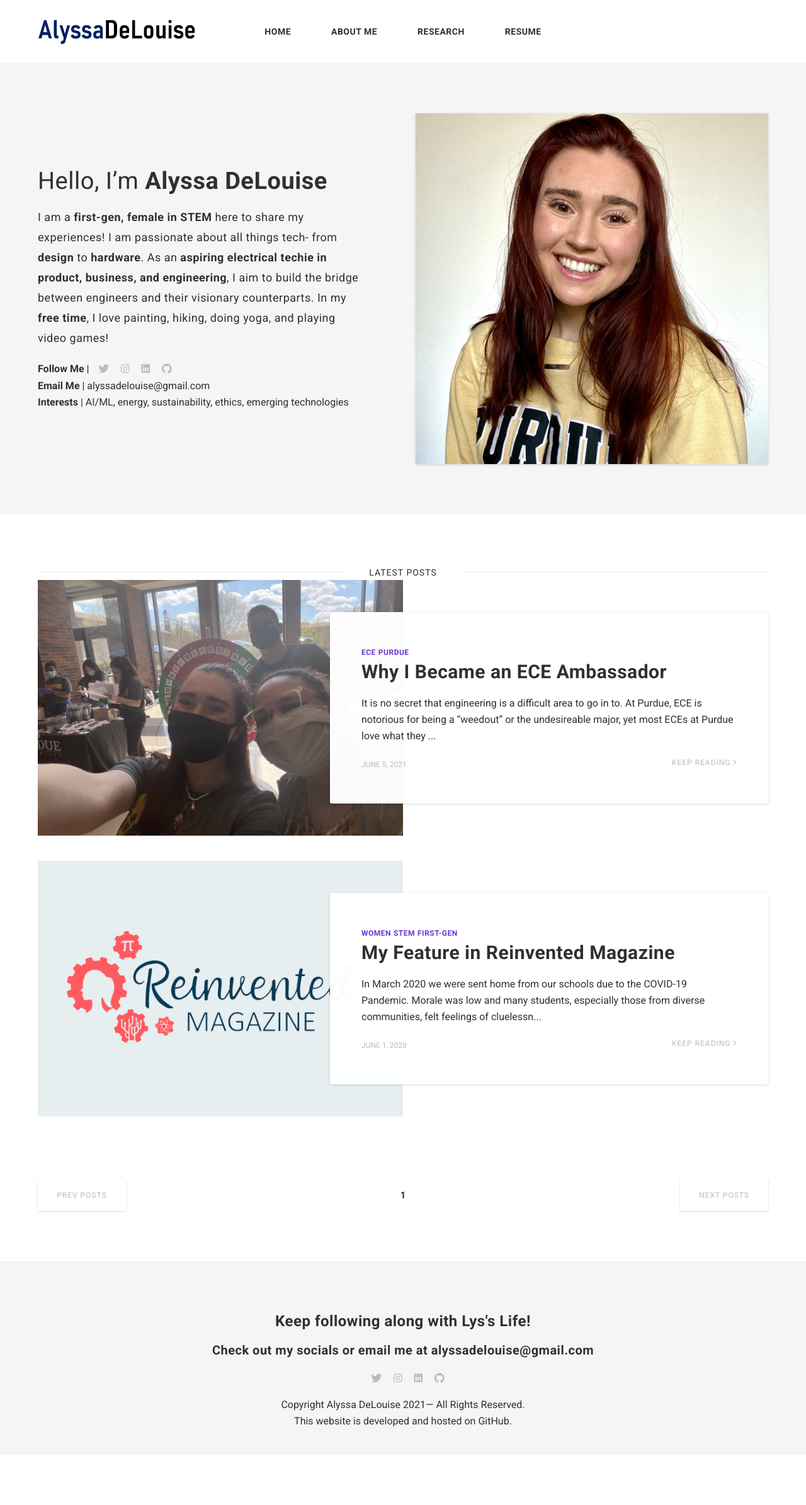
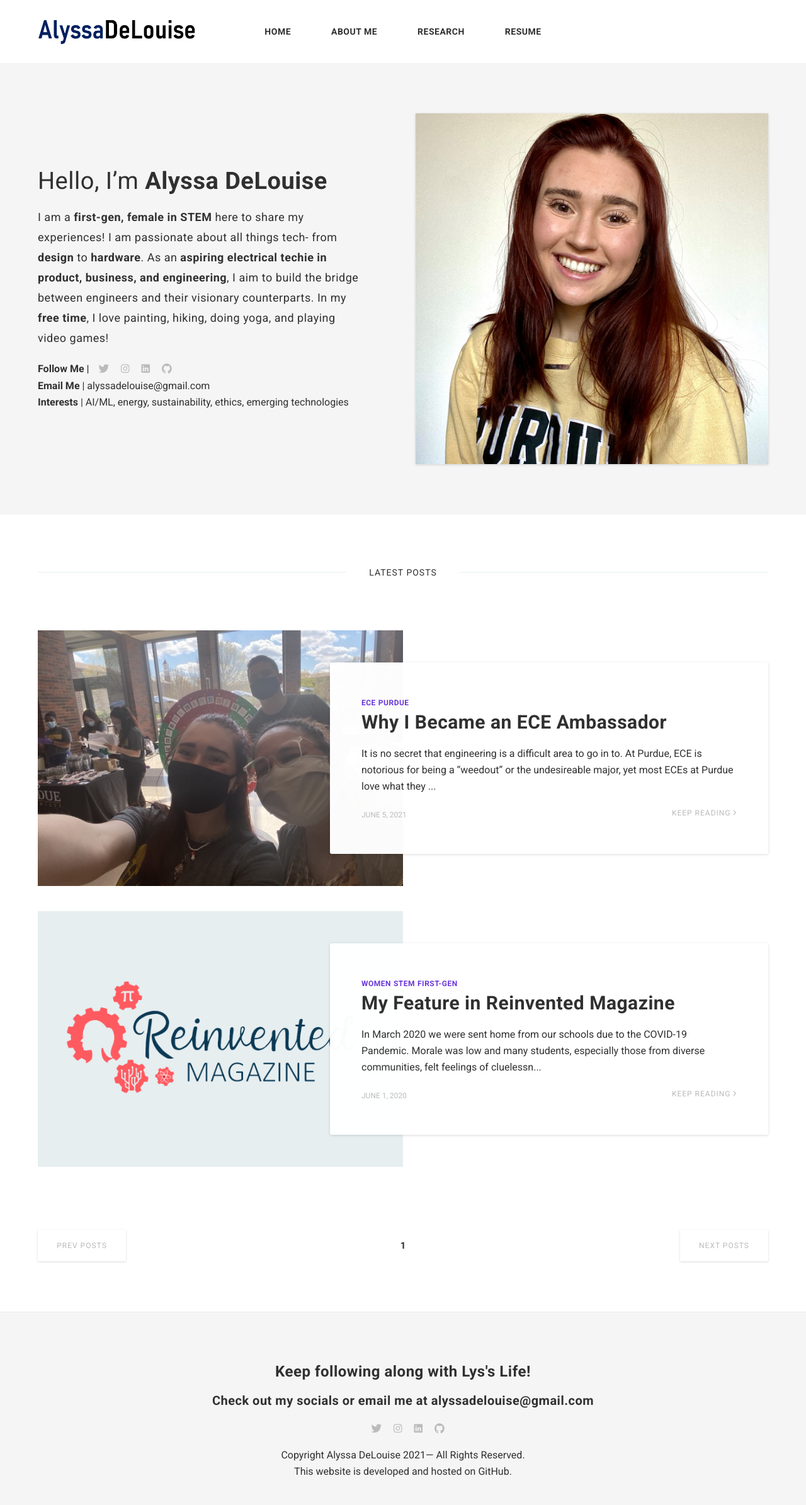
Before and after one commit to alyssadelouise/home, a Jekyll site: the page built from index.html, in a window 1280 px wide. Shown: the whole page at 63% size. Built offline with Jekyll 4.4.1, drawn with Linux system fonts in a browser that asks for light colours; nearby versions of some CDN libraries; the list of posts is cut into pages by our own code; comment, search, counter and statistics services are not loaded; before the commit the page ends 2310 px from its top, so only the background shows below that.

Commit message:
Update _page-home.scss

```diff
--- a/_sass/4-layouts/_page-home.scss
+++ b/_sass/4-layouts/_page-home.scss
@@ -1,6 +1,6 @@
 .lates-title {
   position: relative;
-  margin-bottom: 0px;
+  margin-bottom: 80px;
   font-size: 14px;
   line-height: 24px;
   letter-spacing: 1px;
```
